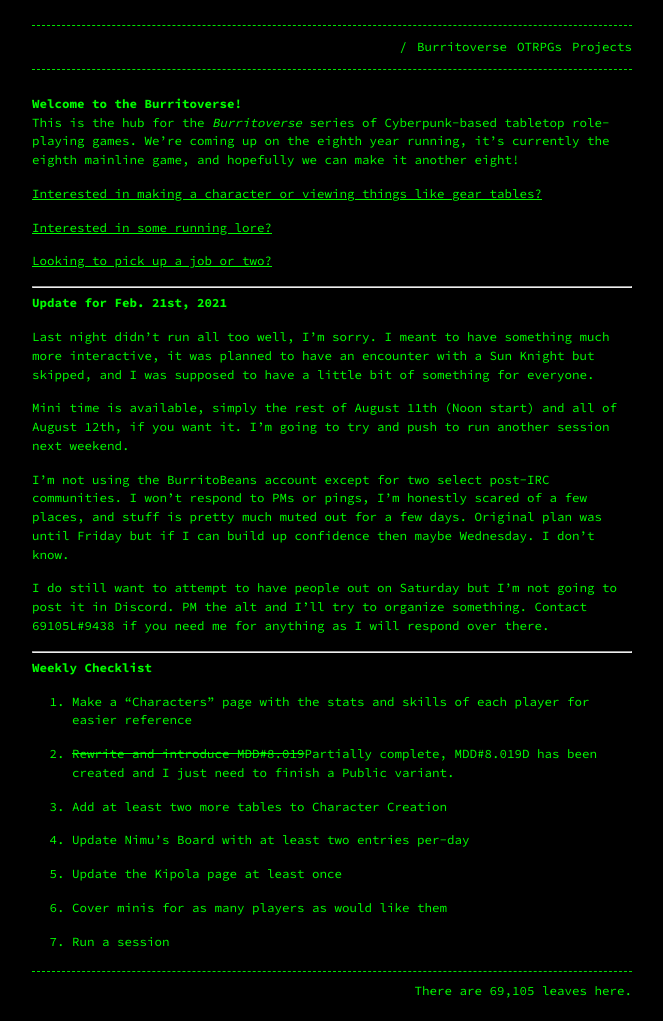
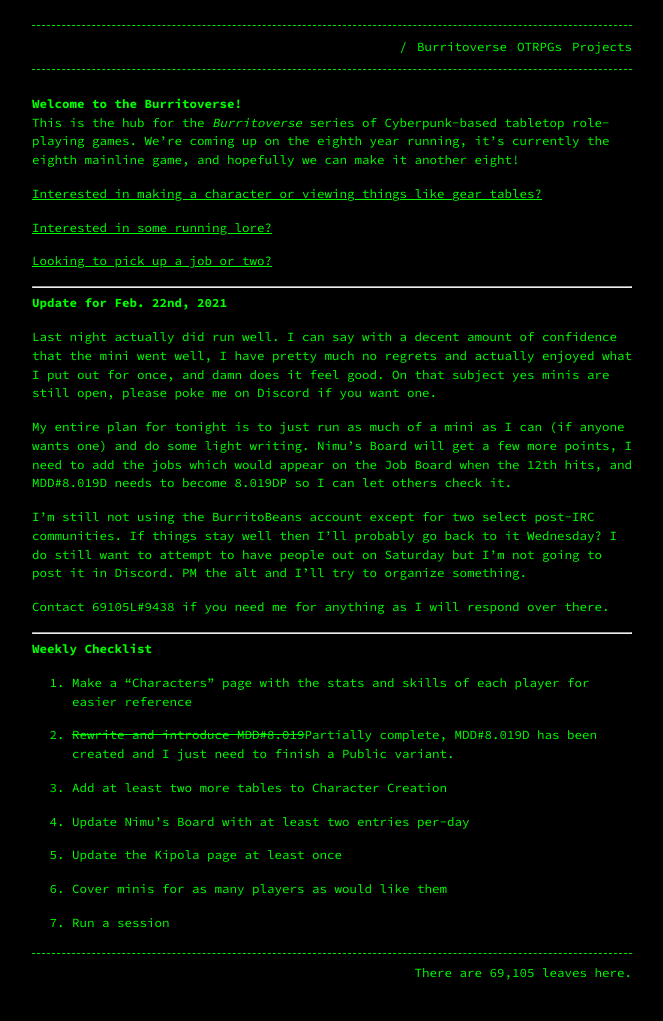
Before and after one commit to Terwilliger69105/69105.github.io, a Jekyll site: the page built from burritoverse.md, in a window 1280 px wide. Shown: the whole page, without its empty margins (308-971 px from the left). Built offline with Jekyll 4.4.1, drawn with Linux system fonts in a browser that asks for light colours; our own code applies the rules of GitHub Pages for plain Markdown files.

Commit message:
updated main burritoverse.md and jobs.md

```diff
--- a/burritoverse.md
+++ b/burritoverse.md
@@ -15,15 +15,15 @@ This is the hub for the *Burritoverse* series of Cyberpunk-based tabletop role-p
 
 ---
 
-**Update for Feb. 21st, 2021**
+**Update for Feb. 22nd, 2021**
 
-Last night didn't run all too well, I'm sorry. I meant to have something much more interactive, it was planned to have an encounter with a Sun Knight but skipped, and I was supposed to have a little bit of something for everyone.
+Last night actually did run well. I can say with a decent amount of confidence that the mini went well, I have pretty much no regrets and actually enjoyed what I put out for once, and damn does it feel good. On that subject yes minis are still open, please poke me on Discord if you want one.
 
-Mini time is available, simply the rest of August 11th (Noon start) and all of August 12th, if you want it. I'm going to try and push to run another session next weekend.
+My entire plan for tonight is to just run as much of a mini as I can (if anyone wants one) and do some light writing. Nimu's Board will get a few more points, I need to add the jobs which would appear on the Job Board when the 12th hits, and MDD#8.019D needs to become 8.019DP so I can let others check it.
 
-I'm not using the BurritoBeans account except for two select post-IRC communities. I won't respond to PMs or pings, I'm honestly scared of a few places, and stuff is pretty much muted out for a few days. Original plan was until Friday but if I can build up confidence then maybe Wednesday. I don't know.
+I'm still not using the BurritoBeans account except for two select post-IRC communities. If things stay well then I'll probably go back to it Wednesday? I do still want to attempt to have people out on Saturday but I'm not going to post it in Discord. PM the alt and I'll try to organize something.
 
-I do still want to attempt to have people out on Saturday but I'm not going to post it in Discord. PM the alt and I'll try to organize something. Contact 69105L#9438 if you need me for anything as I will respond over there.
+Contact 69105L#9438 if you need me for anything as I will respond over there.
 
 ---
 
```
Also changed, not shown: _pages/burritoverse/jobs.md (+20 -2 lines).
